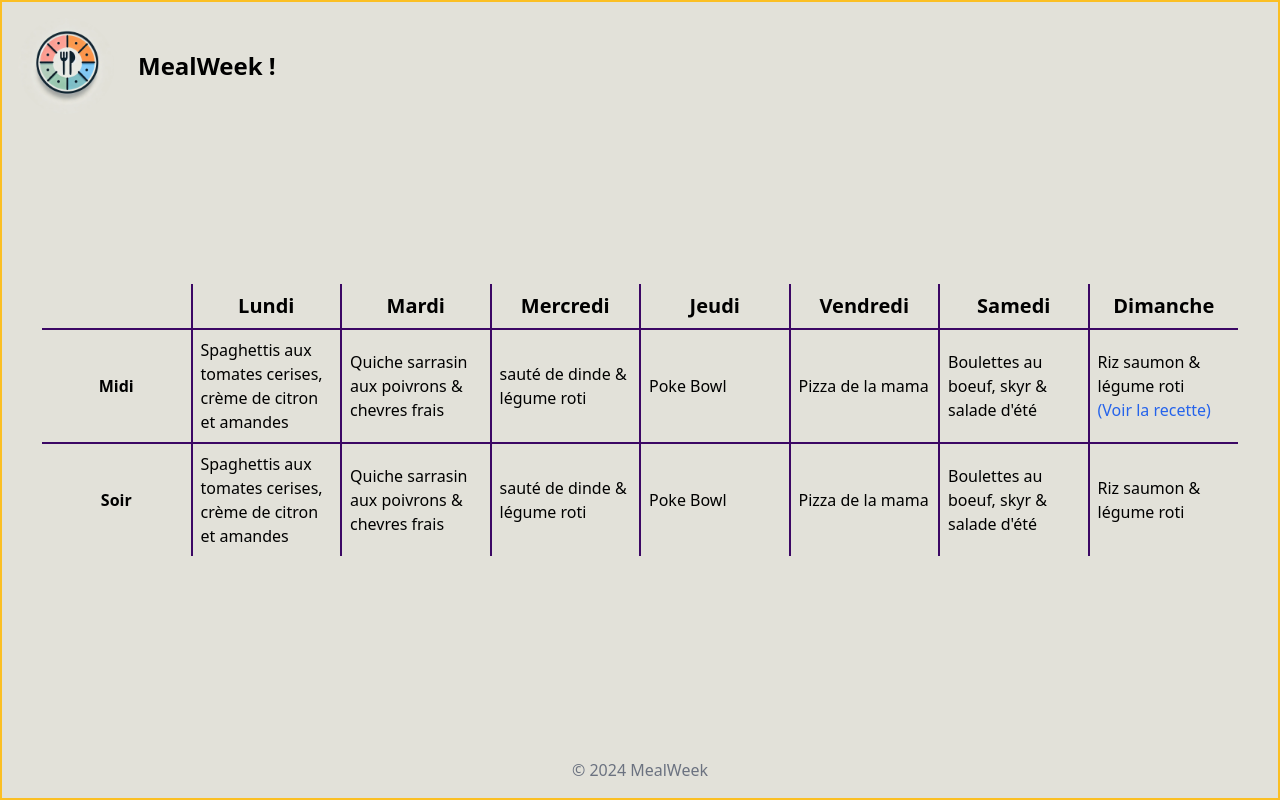
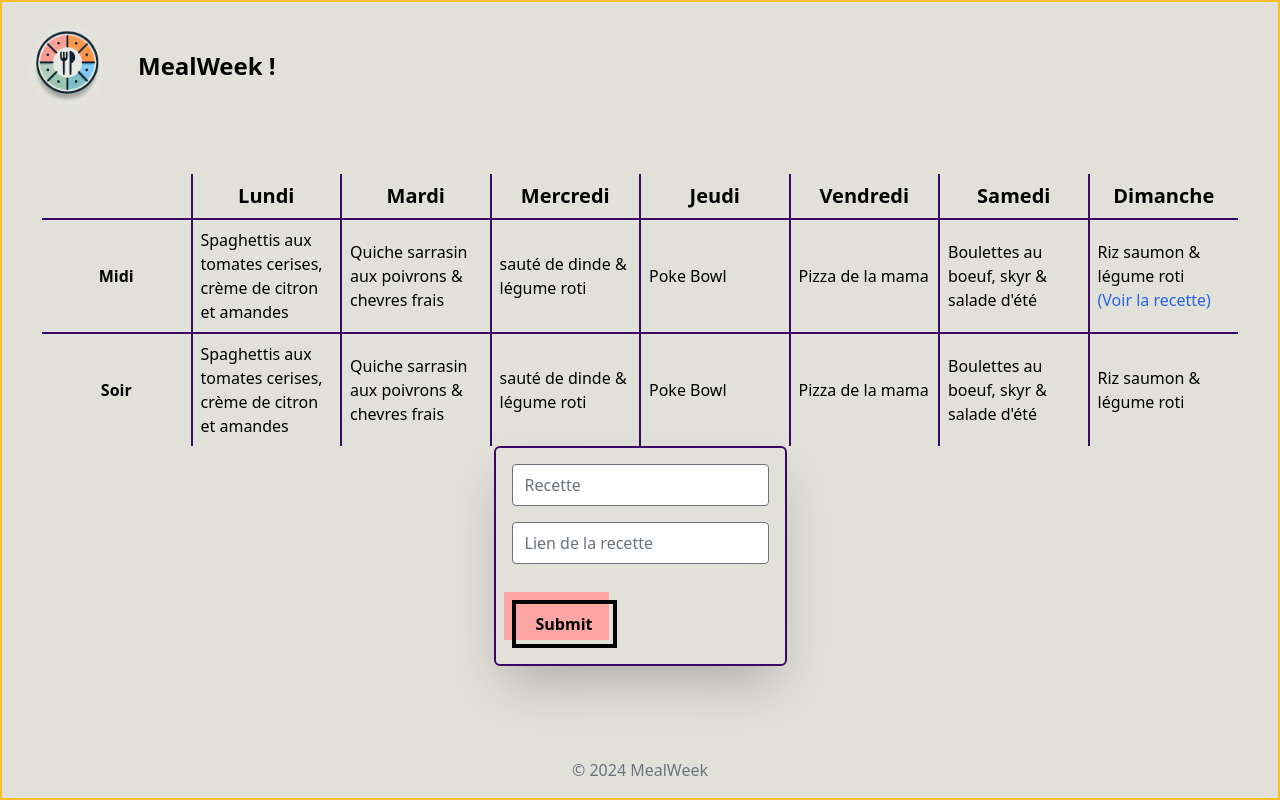
Before and after one commit to Cedrenou/MealWeek, a Vue app: page / in a window 1280 px wide. Built offline with nearby package versions, Linux system fonts and the light colour scheme.

Commit message:
create meal form

```diff
--- a/package.json
+++ b/package.json
@@ -14,6 +14,7 @@
     "vue": "^3.4.29"
   },
   "devDependencies": {
+    "@tailwindcss/forms": "^0.5.7",
     "@vitejs/plugin-vue": "^5.0.5",
     "autoprefixer": "^10.4.20",
     "postcss": "^8.4.41",
--- a/src/App.vue
+++ b/src/App.vue
@@ -13,7 +13,7 @@
     </header>
 
     <main
-      class="container flex-grow mx-auto p-6 flex items-center justify-center"
+      class="container flex-grow flex-col mx-auto p-6 flex items-center justify-center"
     >
       <WeeklyMenu />
 
--- a/src/components/MealForm.vue
+++ b/src/components/MealForm.vue
@@ -1,3 +1,50 @@
-<template></template>
+<template>
+  <div
+    class="max-w-2xl rounded-md flex flex-col overflow-hidden shadow-2xl p-4 space-y-4 border-2 border-purple-950"
+  >
+    <form @submit.prevent="saveMeal">
+      <div class="flex flex-col items-start justify-start w-full">
+        <input
+          type="text"
+          id="meal"
+          class="rounded"
+          v-model="mealForm.mealName"
+          placeholder="Recette"
+        />
+      </div>
 
-<script></script>
+      <div class="flex flex-col items-start justify-start w-full py-4">
+        <input
+          type="text"
+          id="url"
+          class="rounded"
+          v-model="mealForm.mealUrl"
+          placeholder="Lien de la recette"
+        />
+      </div>
+
+      <button class="relative mt-5 px-6 py-3 font-bold">
+        <span
+          class="absolute inset-0 w-full h-full transition duration-300 ease-out transform -translate-x-2 -translate-y-2 bg-red-300 group-hover:translate-x-0 group-hover:translate-y-0"
+        ></span>
+        <span
+          class="absolute inset-0 w-full h-full border-4 border-black"
+        ></span>
+        <span class="relative">Submit</span>
+      </button>
+    </form>
+  </div>
+</template>
+
+<script setup>
+import { ref } from "vue";
+
+const mealForm = ref({
+  mealName: "",
+  mealUrl: "",
+});
+
+const saveMeal = () => {
+  console.log(mealForm.value);
+};
+</script>
--- a/tailwind.config.js
+++ b/tailwind.config.js
@@ -8,5 +8,5 @@ module.exports = {
       },
     },
   },
-  plugins: [],
+  plugins: [require("@tailwindcss/forms")],
 };
```
Also changed, not shown: 1 other file (tests, documents, lock files or other folders).
